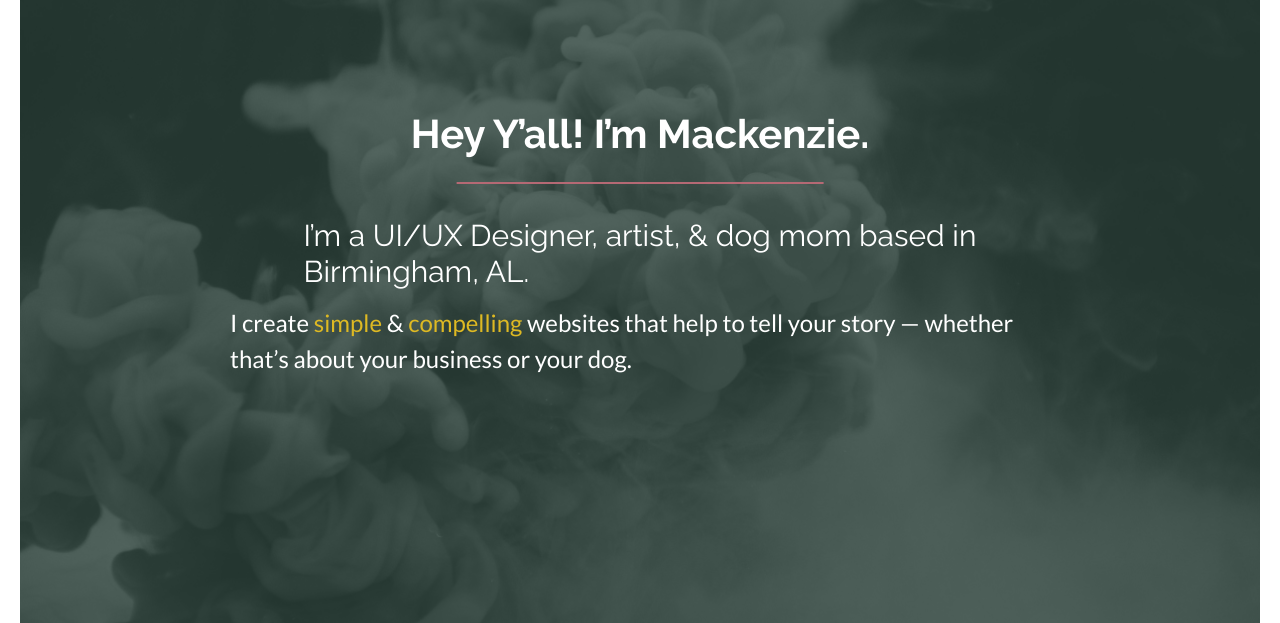
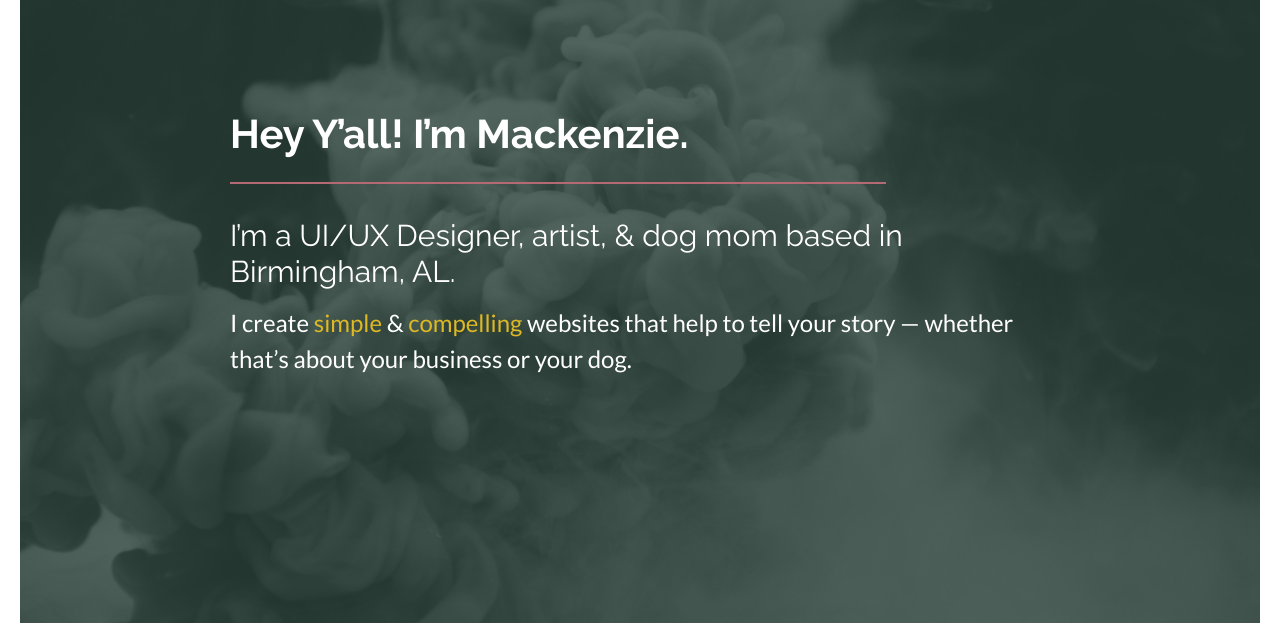
Before and after one commit to mlhagan/mlhagan-portfolio, a plain HTML site: page index.html in a window 1280 px wide. Shown: the part 177-800 px from the top of the page. Drawn offline with Linux system fonts and the light colour scheme.

Commit message:
Update style.css

```diff
--- a/assets/css/style.css
+++ b/assets/css/style.css
@@ -101,7 +101,7 @@ body {
 #hero-area .content {
   display: flex;
   flex-direction: column;
-  align-items: center;
+  align-items: left;
   justify-content: center;
   color: #fff;
   text-align: left;
@@ -115,7 +115,7 @@ body {
   content: "";
   position: absolute;
   bottom: -26px;
-  left: 50%;
+  left: 40%;
   -webkit-transform: translate(-50%, 0);
           transform: translate(-50%, 0);
   width: 80%;
```
